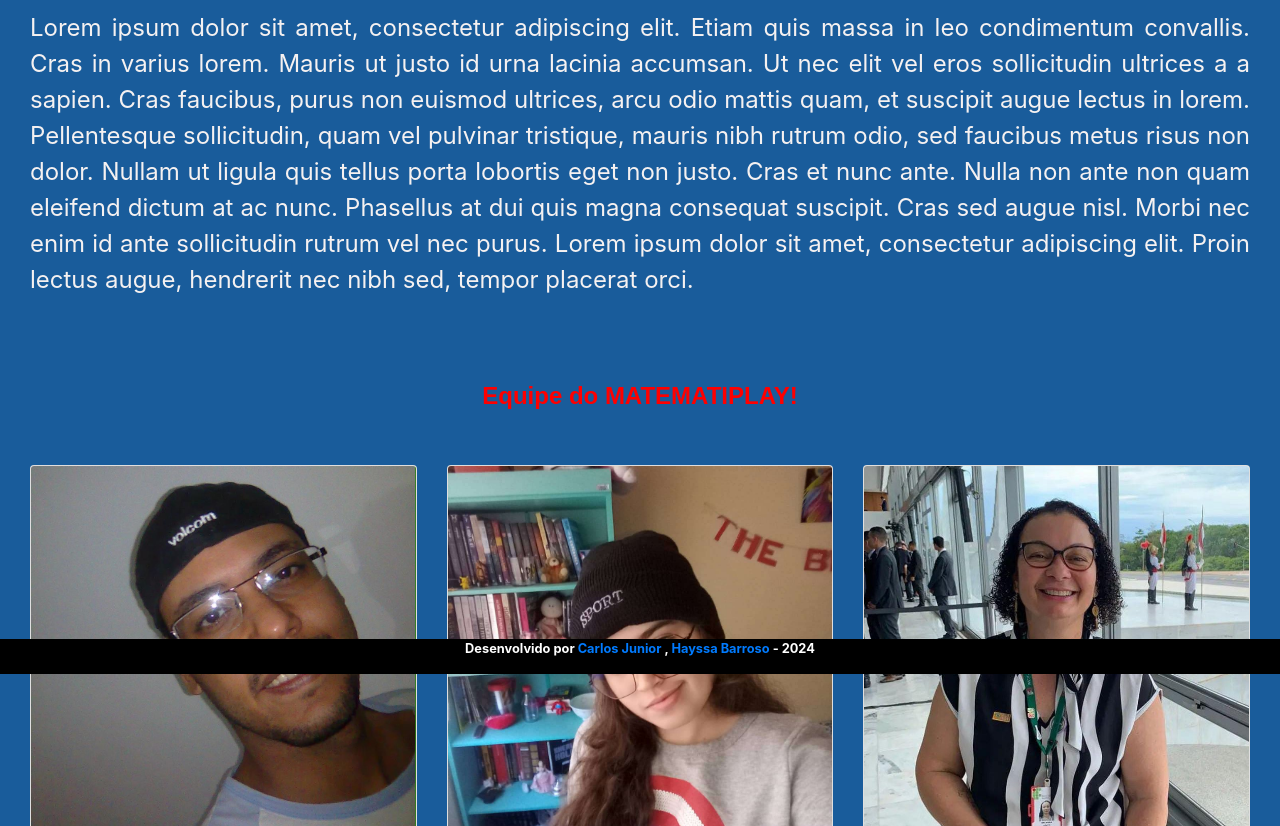
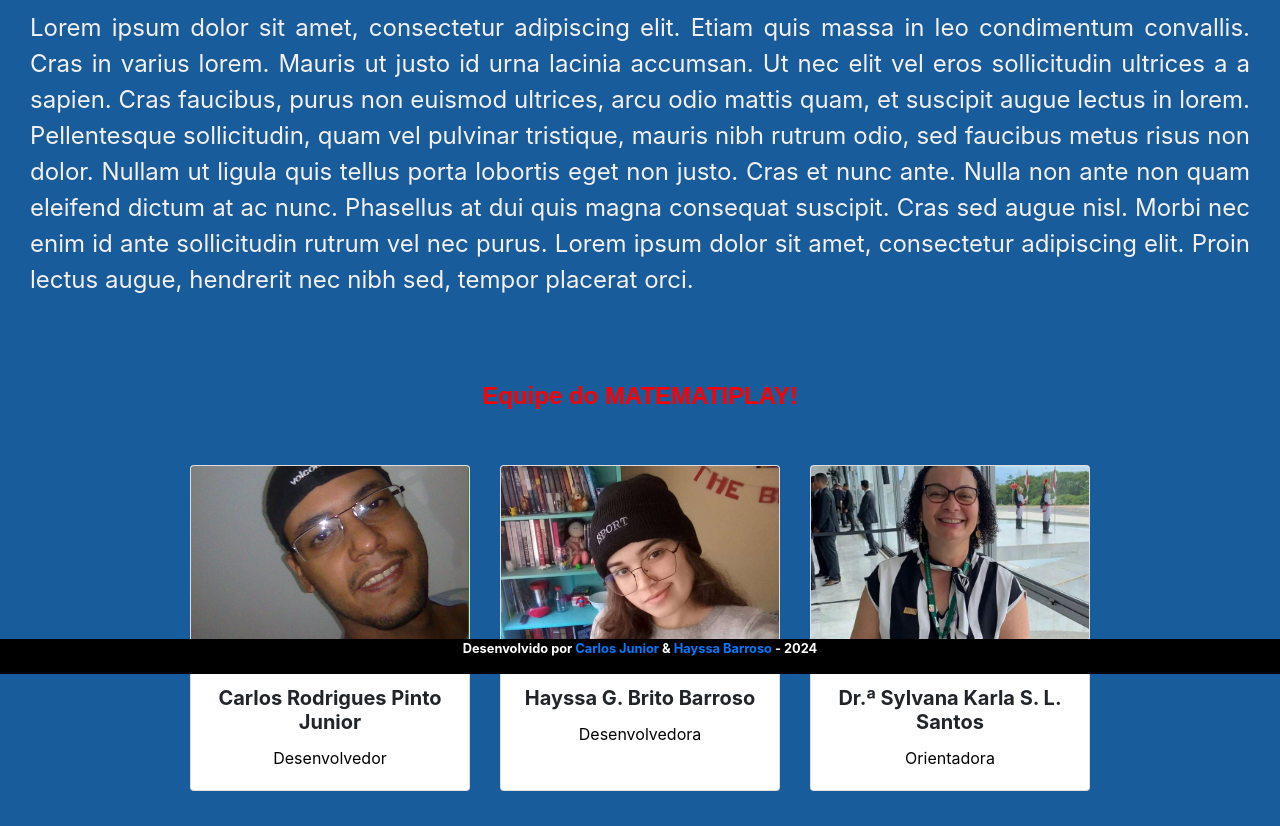
Before and after one commit to hayssa17/Matematiplay, a website: page sobre.html in a window 1280 px wide. Shown: the part 126-952 px from the top of the page. Drawn offline with nearby package versions, Linux system fonts and the light colour scheme; a web font is replaced by a local one.

```diff
--- a/sobre.html
+++ b/sobre.html
@@ -38,7 +38,7 @@
 
           <div class="col">
             <div class="card" >
-              <img src="./imagem/sobre/carlos_junior.png" class="card-img-top" alt="Imagem Carlos Junior" >
+              <img src="./imagem/sobre/carlos_junior.png" class="card-img-top custom-img" alt="Imagem Carlos Junior" >
               <div class="card-body">
                 <h5 class="card-title"><b>Carlos Rodrigues Pinto Junior</b></h5>
                 <p class="card-text">Desenvolvedor</p>
@@ -48,7 +48,7 @@
 
           <div class="col">
             <div class="card" >
-              <img src="./imagem/sobre/hayssa.jpg" class="card-img-top" alt="Imagem Hayssa" >
+              <img src="./imagem/sobre/hayssa.jpg" class="card-img-top custom-img" alt="Imagem Hayssa" >
               <div class="card-body">
                 <h5 class="card-title"><b>Hayssa G. Brito Barroso</b></h5>
                 <p class="card-text">Desenvolvedora</p>
@@ -57,7 +57,7 @@
           </div>
           <div class="col">
             <div class="card" >
-              <img src="./imagem/sobre/sylvana.jpeg" class="card-img-top" alt="Imagem Sylvana " >
+              <img src="./imagem/sobre/sylvana.jpeg" class="card-img-top custom-img" alt="Imagem Sylvana " >
               <div class="card-body">
                 <h5 class="card-title"><b>Dr.ª Sylvana Karla S. L. Santos</b></h5>
                 <p class="card-text">Orientadora</p>
@@ -77,7 +77,7 @@
        Desenvolvido por
       <a class="link_rodape" href="https://www.linkedin.com/in/carlos-junior-8892831b9/" target="_blank">
         Carlos Junior
-      </a>,
+      </a>&
       <a class="link_rodape" href="https://www.linkedin.com/in/hayssa-gabrielly-brito-barroso-8937581ab" target="_blank"> Hayssa
         Barroso </a> -
       2024
--- a/style-jogo-memoria.css
+++ b/style-jogo-memoria.css
@@ -67,7 +67,7 @@
 
 #voltarButton {
 
-  float: right;
+  float: left;
   margin-top: 10px;
   margin-right: 10px;
   display: flex;
--- a/style-quantifica.css
+++ b/style-quantifica.css
@@ -156,7 +156,7 @@
 }
 
 #button {
-  float: right;
+  float: left;
   margin-top: 10px;
   margin-right: 10px;
   display: flex;
--- a/style-sobre.css
+++ b/style-sobre.css
@@ -71,3 +71,18 @@
 .btn.btn-success {
     margin: 10px;
 }
+
+.custom-container {
+  max-width: 900px; /* Defina o tamanho máximo da sua div */
+  margin: 0 auto; /* Centralize a div horizontalmente */
+}
+
+.custom-img {
+  width: 100%; /* Tornar as imagens responsivas */
+  height: 200px; /* Defina a altura desejada para as imagens */
+  object-fit: cover; /* Garante que a imagem cubra o espaço, mantendo sua proporção */
+}
+
+.card {
+  height: 100%; /* Garante que todos os cards tenham a mesma altura */
+}
```
Also changed, not shown: imagem/Group 3.png, imagem/Group.png (deleted), imagem/sobre/hayssa8.jpg (added).
